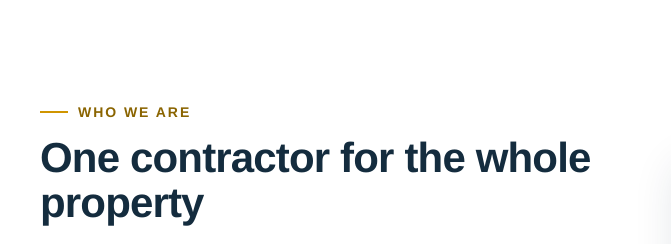
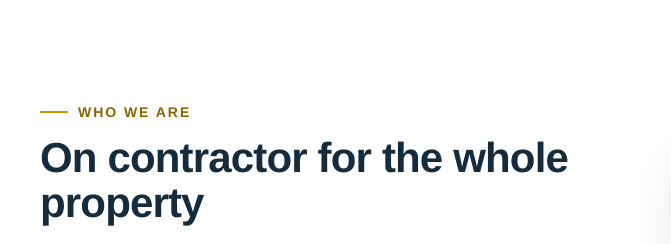
Before and after one commit to zmadil/construction, a plain HTML site: page index.html in a window 1280 px wide. Shown: the part 803-1047 px from the top of the page, 0-671 px from the left. Drawn offline with Linux system fonts and the light colour scheme.

```diff
--- a/index.html
+++ b/index.html
@@ -45,7 +45,7 @@
       <div class="container split">
         <div class="reveal">
           <span class="eyebrow">Who we are</span>
-          <h2>One contractor for the whole property</h2>
+          <h2>On contractor for the whole property</h2>
           <p class="lead">Ramzey works with property owners, managers and businesses to keep commercial properties in shape, inside and out. Instead of juggling a paving company, a concrete crew, a painter and a handyman, you get one team, one schedule and one person accountable for the result.</p>
           <ul class="checklist">
             <li><span class="tick" data-icon="check"></span><div><strong>One point of contact</strong><span>The same person from estimate to final walkthrough.</span></div></li>
```
